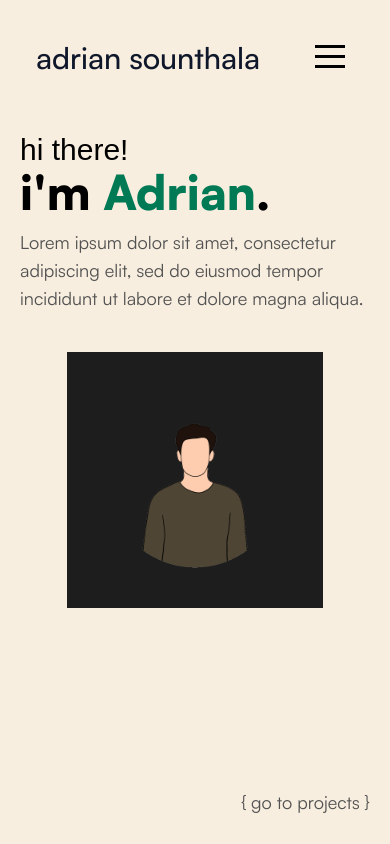
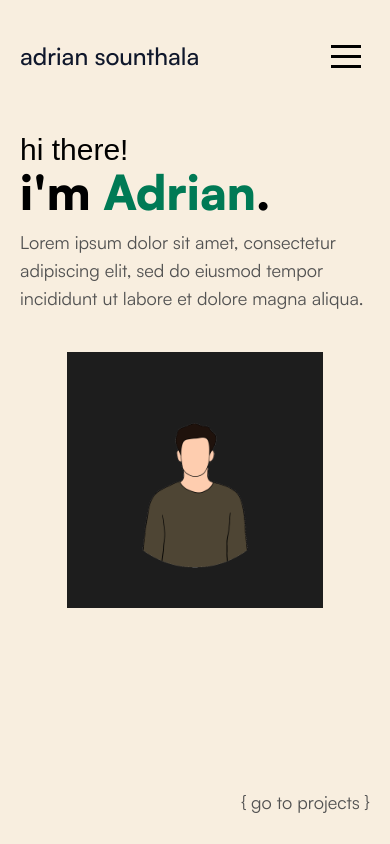
Before and after one commit to asounthala/portfolio, a React (Vite) app: page / in a window 390 px wide. Built offline with nearby package versions, Linux system fonts and the light colour scheme; a web font is replaced by a local one.

Commit message:
Update mobile home link style

```diff
--- a/src/components/ui/Navbar.jsx
+++ b/src/components/ui/Navbar.jsx
@@ -18,10 +18,10 @@ const Navbar = () => {
   }, [])
 
   return (
-    <nav className='flex justify-between p-8 px-9 md:max-w-[1000px] mx-auto'>
+    <nav className='flex justify-between p-8 px-5 md:max-w-[1000px] mx-auto'>
 
       <NavLink to="/">
-        <h1 className='text-3xl pt-2 font-satoshi-medium text-slate-900 hover:underline'>
+        <h1 className='text-2xl md:text-3xl pt-2 font-satoshi-medium text-slate-900 hover:underline'>
           adrian sounthala
         </h1>
       </NavLink>
```
